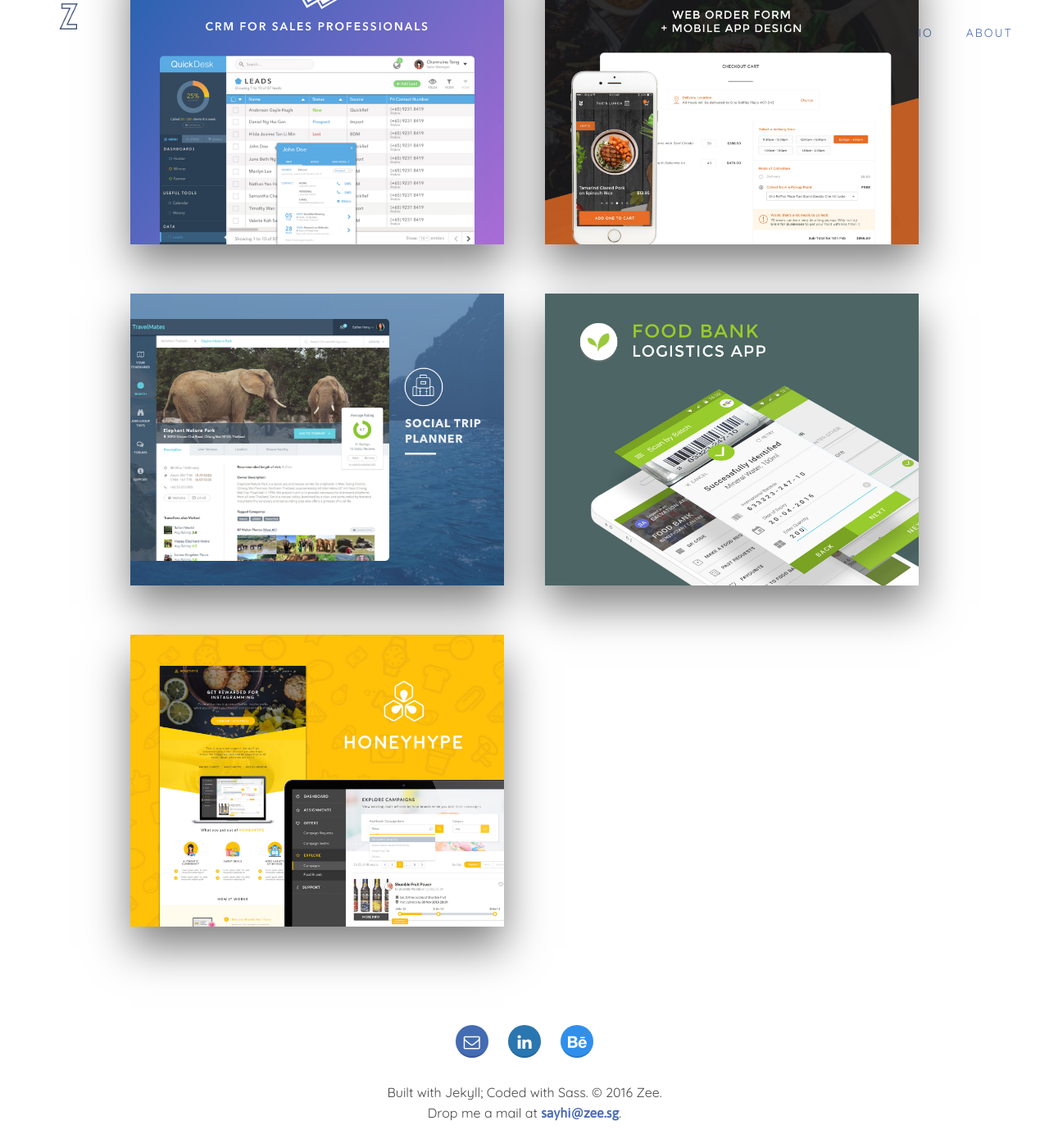
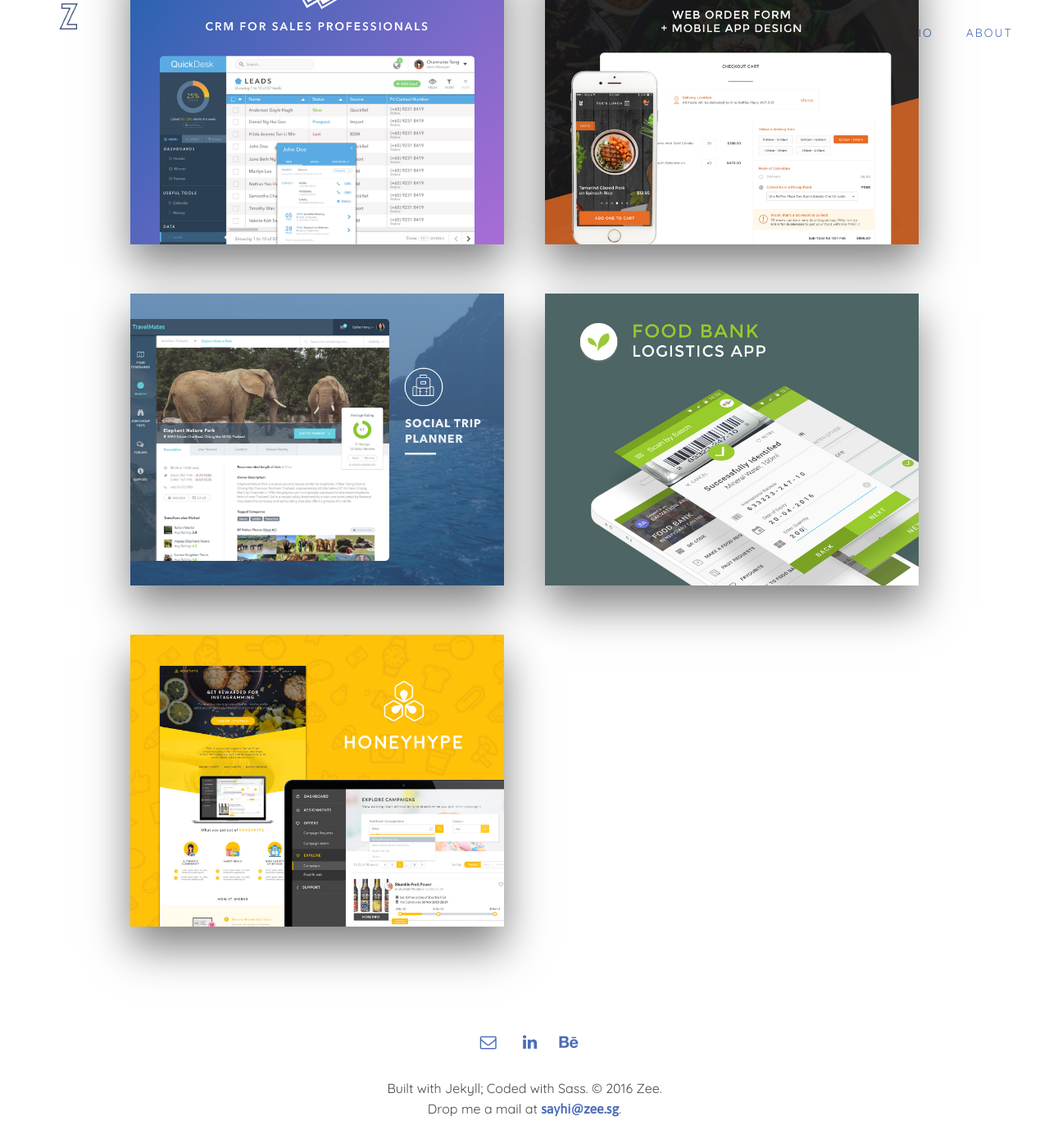
Before and after one commit to yzixuan/yzixuan.github.io, a Jekyll site: the page built from index.html, in a window 1280 px wide and 1400 px high, scrolled down 430 px. Shown: the whole window at 82% size. Built offline with Jekyll 4.4.1, drawn with Linux system fonts in a browser that asks for light colours; nearby versions of some CDN libraries.

Commit message:
make footer buttons more minimalist-looking

```diff
--- a/_includes/footer.html
+++ b/_includes/footer.html
@@ -34,19 +34,19 @@
         <p class="social-media">
 
           <a href="mailto:{{ site.email }}">
-            <span class="round-icon email">
+            <span class="min-icon email">
               <i class="fa fa-envelope-o"></i>
             </span>
           </a>
 
           <a href="https://sg.linkedin.com/in/{{ site.linkedin_username }}" data-toggle="tooltip" title="linkedin">
-            <span class="round-icon linkedin">
+            <span class="min-icon linkedin">
               <i class="fa fa-linkedin"></i>
             </span>
           </a>
 
           <a href="https://www.behance.net/{{ site.behance_username }}" data-toggle="tooltip" title="behance">
-            <span class="round-icon behance">
+            <span class="min-icon behance">
               <i class="fa fa-behance"></i>
             </span>
           </a>
--- a/_sass/_buttons.scss
+++ b/_sass/_buttons.scss
@@ -96,7 +96,7 @@
 }
 
 .social-media a i {
-  color: white;
+  color: #4b6cb7;
   -webkit-transition: .3s;
   transition: .3s;
 }
@@ -123,6 +123,16 @@
   height: 40px;
   padding: 8px;
   border-radius: 20px;
+}
+
+.min-icon.linkedin, .min-icon.behance, .min-icon.twitter {
+  padding: 8px;
+  display:block;
+  width: 20px;
+  height: 20px;
+  padding: 8px;
+  border-radius: 10px;
+  text-align: center;
 }
 
 .round-icon.linkedin {
```
